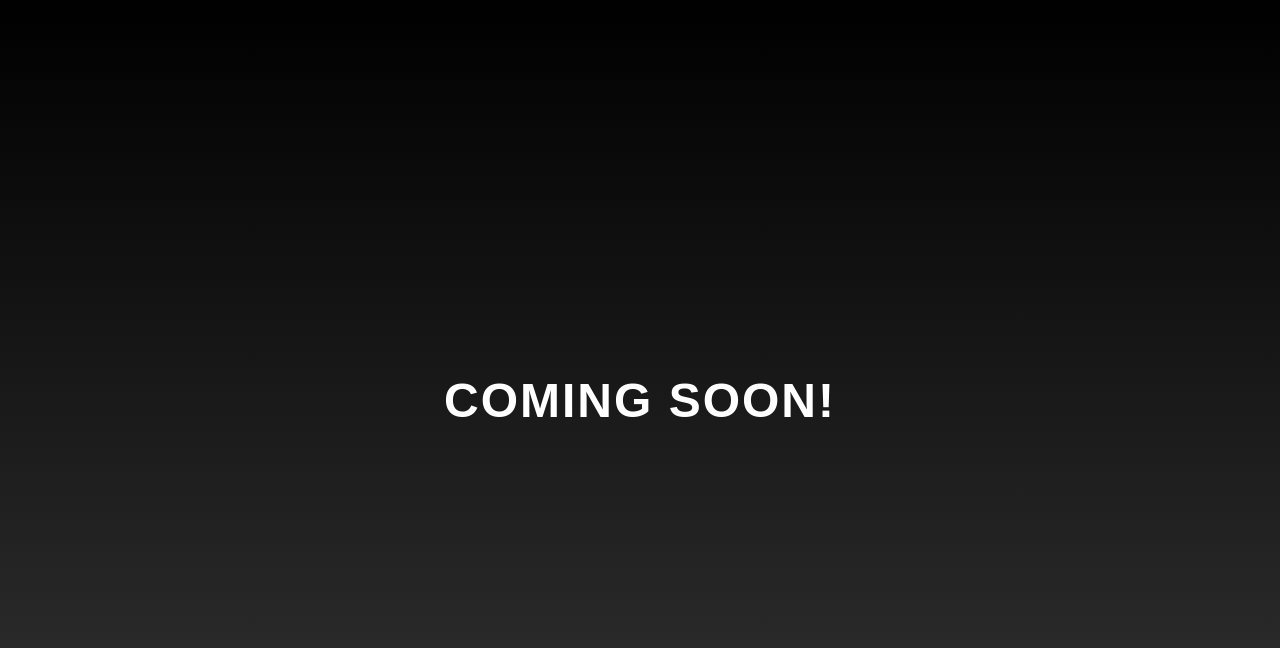
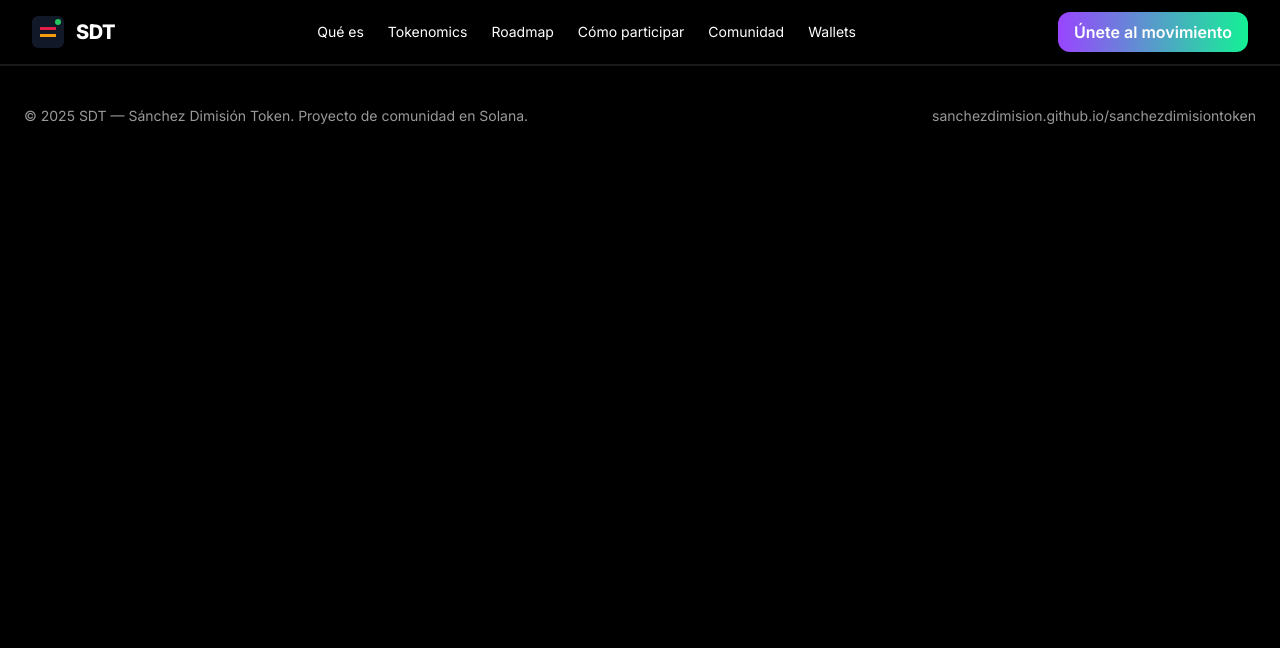
Before and after one commit to sanchezdimision/sanchezdimisiontoken, a plain HTML site: page index.html in a window 1280 px wide. Drawn offline with nearby package versions, Linux system fonts and the light colour scheme.

Commit message:
Update index.html
New version

```diff
--- a/index.html
+++ b/index.html
@@ -1,15 +1,103 @@
-<!DOCTYPE html>
+<!doctype html>
 <html lang="es">
 <head>
-  <meta charset="UTF-8" />
-  <title>SDT - Coming Soon</title>
-  <link rel="stylesheet" href="style.css">
+  <meta charset="utf-8" />
+  <meta name="viewport" content="width=device-width, initial-scale=1" />
+  <title>Sánchez Dimisión Token (SDT) — La memecoin del pueblo</title>
+  <meta name="description" content="Sánchez Dimisión Token (SDT) — Memecoin en Solana. Profesional, transparente y viral. Únete al movimiento." />
+  <meta property="og:title" content="Sánchez Dimisión Token (SDT)" />
+  <meta property="og:description" content="La primera memecoin política de España en Solana. Únete al movimiento." />
+  <meta property="og:type" content="website" />
+  <meta property="og:url" content="https://sanchezdimision.github.io/sanchezdimisiontoken/" />
+  <link rel="canonical" href="https://sanchezdimision.github.io/sanchezdimisiontoken/" />
+  <meta name="theme-color" content="#000000" />
+
+  <!-- Tailwind CSS CDN -->
+  <script src="https://cdn.tailwindcss.com"></script>
+  <script>
+    tailwind.config = {
+      theme: {
+        extend: {
+          fontFamily: {
+            display: ['Inter', 'ui-sans-serif', 'system-ui', 'sans-serif'],
+            body: ['Inter', 'ui-sans-serif', 'system-ui', 'sans-serif'],
+          },
+          colors: {
+            solana1: '#9945FF',
+            solana2: '#14F195',
+            solana3: '#19FB9B',
+          },
+          backgroundImage: {
+            'hero-gradient': 'radial-gradient(80% 80% at 50% 20%, rgba(153,69,255,0.25) 0%, rgba(20,241,149,0.15) 40%, rgba(0,0,0,0) 70%)',
+          }
+        }
+      }
+    }
+  </script>
+  <link rel="preconnect" href="https://fonts.googleapis.com">
+  <link rel="preconnect" href="https://fonts.gstatic.com" crossorigin>
+  <link href="https://fonts.googleapis.com/css2?family=Inter:wght@400;600;700;800;900&display=swap" rel="stylesheet">
+  <style>
+    .glow { box-shadow: 0 0 0px rgba(153,69,255,0.0); transition: box-shadow .25s ease, transform .25s ease; }
+    .glow:hover { box-shadow: 0 0 24px rgba(153,69,255,0.35); transform: translateY(-1px); }
+    .donut-segment { transition: opacity .2s ease; }
+    .donut-segment:hover { opacity: .85; }
+  </style>
 </head>
-<body>
-  <div class="coming-soon-container">
-    <h1>Coming Soon!</h1>
-  </div>
-
-  <script src="script.js"></script>
+<body class="bg-black text-white font-body antialiased">
+  <!-- NAV -->
+  <header class="sticky top-0 z-30 backdrop-blur supports-[backdrop-filter]:bg-black/40 bg-black/60 border-b border-white/10">
+    <div class="max-w-7xl mx-auto px-4 sm:px-6 lg:px-8">
+      <div class="h-16 flex items-center justify-between">
+        <a href="https://sanchezdimision.github.io/sanchezdimisiontoken/" class="flex items-center gap-3 group">
+          <svg width="32" height="32" viewBox="0 0 64 64" fill="none" xmlns="http://www.w3.org/2000/svg" class="shrink-0">
+            <rect width="64" height="64" rx="12" fill="#111827"/>
+            <path d="M16 22h32v6H16z" fill="#e11d48"/>
+            <path d="M16 36h32v6H16z" fill="#f59e0b"/>
+            <circle cx="52" cy="12" r="6" fill="#22c55e"/>
+          </svg>
+          <span class="font-display font-extrabold text-xl tracking-tight">SDT</span>
+        </a>
+        <nav class="hidden md:flex items-center gap-6 text-sm">
+          <a href="#que-es" class="hover:text-solana2">Qué es</a>
+          <a href="#tokenomics" class="hover:text-solana2">Tokenomics</a>
+          <a href="#roadmap" class="hover:text-solana2">Roadmap</a>
+          <a href="#participar" class="hover:text-solana2">Cómo participar</a>
+          <a href="#comunidad" class="hover:text-solana2">Comunidad</a>
+          <a href="#wallets" class="hover:text-solana2">Wallets</a>
+        </nav>
+        <a href="#participar" class="hidden md:inline-flex glow px-4 py-2 rounded-xl bg-gradient-to-r from-solana1 to-solana2 font-semibold">Únete al movimiento</a>
+        <button id="menuBtn" class="md:hidden inline-flex items-center justify-center w-9 h-9 rounded-lg bg-white/10">
+          <span class="sr-only">Abrir menú</span>
+          <svg width="20" height="20" fill="none" stroke="currentColor" stroke-width="2" viewBox="0 0 24 24"><path d="M4 6h16M4 12h16M4 18h16"/></svg>
+        </button>
+      </div>
+    </div>
+    <div id="mobileMenu" class="md:hidden hidden border-t border-white/10">
+      <div class="px-4 py-3 space-y-2 text-sm">
+        <a href="#que-es" class="block py-1">Qué es</a>
+        <a href="#tokenomics" class="block py-1">Tokenomics</a>
+        <a href="#roadmap" class="block py-1">Roadmap</a>
+        <a href="#participar" class="block py-1">Cómo participar</a>
+        <a href="#comunidad" class="block py-1">Comunidad</a>
+        <a href="#wallets" class="block py-1">Wallets</a>
+      </div>
+    </div>
+  </header>
+  <!-- resto del contenido sin cambios ... -->
+  <footer class="border-t border-white/10">
+    <div class="max-w-7xl mx-auto px-6 py-10 text-sm text-white/60">
+      <div class="flex flex-col md:flex-row md:items-center md:justify-between gap-4">
+        <p>© <span id="year"></span> SDT — Sánchez Dimisión Token. Proyecto de comunidad en Solana.</p>
+        <p><a href="https://sanchezdimision.github.io/sanchezdimisiontoken/" class="hover:text-white">sanchezdimision.github.io/sanchezdimisiontoken</a></p>
+      </div>
+    </div>
+  </footer>
+  <script>
+    const menuBtn = document.getElementById('menuBtn');
+    const mobileMenu = document.getElementById('mobileMenu');
+    menuBtn?.addEventListener('click', () => mobileMenu.classList.toggle('hidden'));
+    document.getElementById('year').textContent = new Date().getFullYear();
+  </script>
 </body>
 </html>
```
